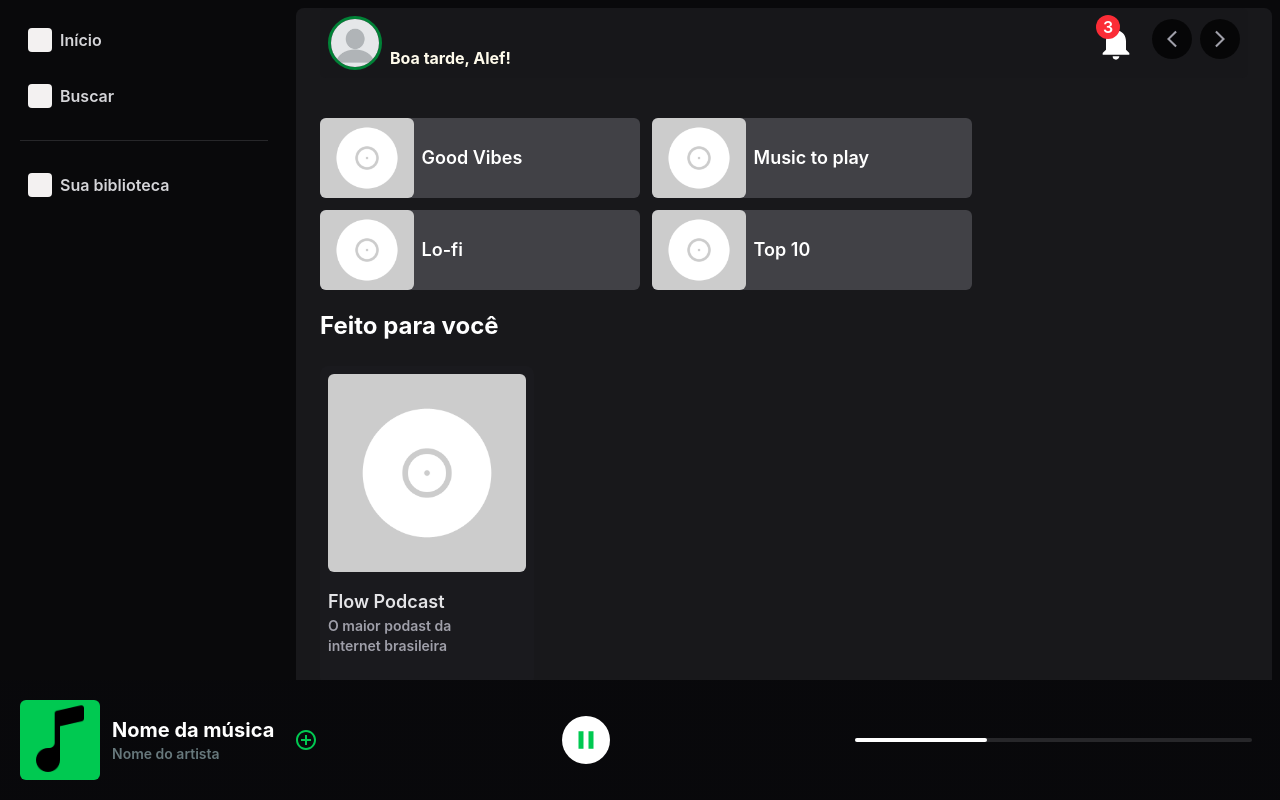
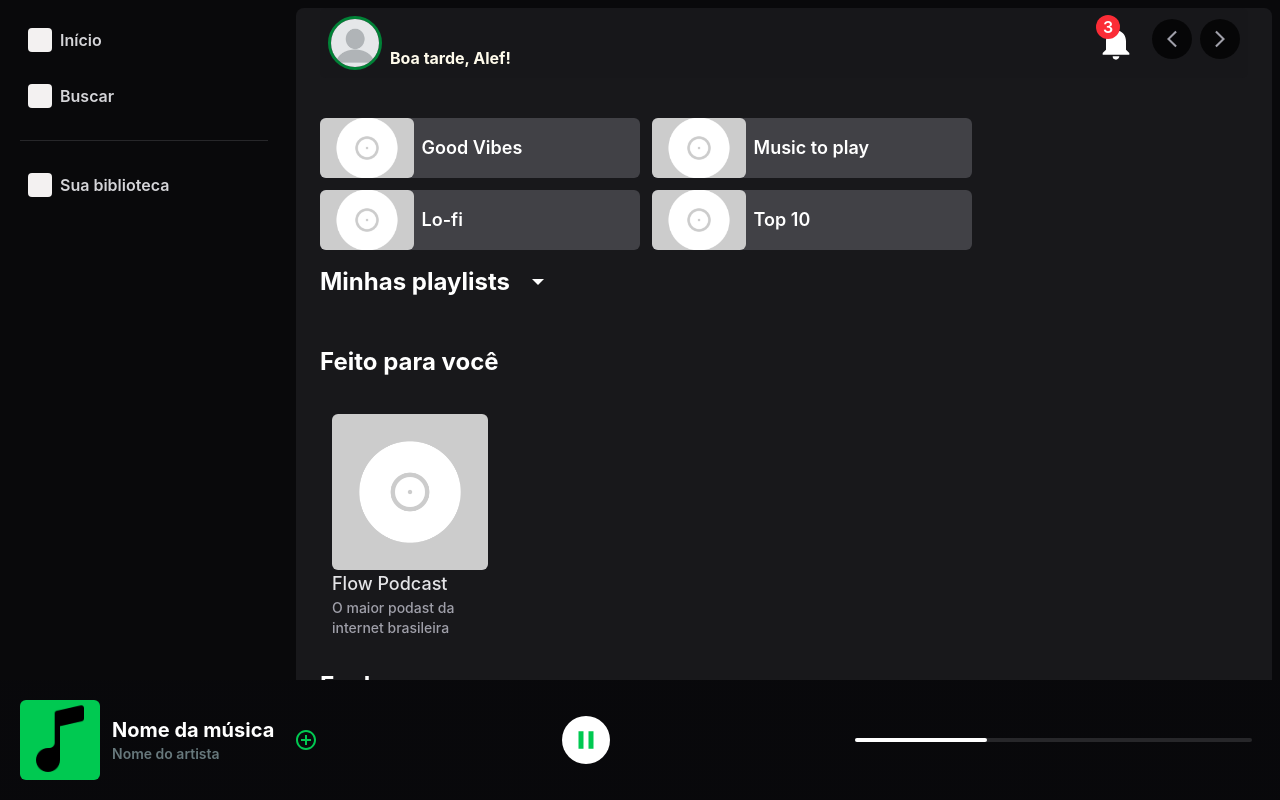
Before and after one commit to AlefAmorim/FIECFY, a React (Vite) app: page / in a window 1280 px wide. Built offline with nearby package versions, Linux system fonts and the light colour scheme.

Commit message:
refactor:Alterações na badge

```diff
--- a/src/App.jsx
+++ b/src/App.jsx
@@ -4,10 +4,13 @@ import Header from "./components/Header";
 import Player from "./components/Player";
 import Button from "./components/Button";
 import CompactCard from "./components/CompactCard";
+import { IoMdArrowDropdown, IoMdArrowDropup } from "react-icons/io";
 
 import { playlistData, playlistFyData, generos } from "./data/mockData";
+import { useState } from "react";
 
 function App() {
+  const [isExpanded, setIsExpanded] = useState(false);
   return (
     <div className="layout-principal flex flex-col  w-screen text-white bg-zinc-950 h-screen">
       <div className="flex flex-1 overflow-hidden ">
@@ -20,6 +23,15 @@ function App() {
             <CompactCard title="Lo-fi" />
             <CompactCard title="Top 10" />
           </div>
+          <section className="pt-3">
+            <h3 className="text-2xl font-bold text-white mb-6 flex items-center gap-2">
+              Minhas playlists
+              <button className="h-10 w-10 flex items-center p-2 hover:bg-zinc-500/30 rounded-full cursor-pointer" onClick={() => setIsExpanded(!isExpanded)}>
+                { isExpanded ?  <IoMdArrowDropup size={30}/> : <IoMdArrowDropdown size={30}/>  }
+              </button>
+            </h3>
+            {isExpanded && <PlaylistGrid playlistData={playlistFyData} />}
+          </section>
           <section className="h-max pt-5">
             <header>
               <h2 className="text-2xl font-bold text-white mb-6">
--- a/src/components/CompactCard/index.jsx
+++ b/src/components/CompactCard/index.jsx
@@ -1,6 +1,6 @@
 function CompactCard({title, imgUrl}) {
   return (
-    <div className="flex h-20 gap-2   bg-zinc-400/30 hover:bg-zinc-500/30 hover:scale-105 rounded-md basis-80 grow-0 shrink transition-colors">
+    <div className="flex h-15 gap-2   bg-zinc-400/30 hover:bg-zinc-500/30 hover:scale-105 rounded-md basis-80 grow-0 shrink transition-colors ">
       <div className="w-3/10 ">
         <img src={imgUrl || "/imagem-card-default.png"} alt="image do card da musica" className="h-full w-full object-cover  rounded-md"/>
       </div>
--- a/src/components/Header/index.jsx
+++ b/src/components/Header/index.jsx
@@ -31,7 +31,7 @@ function Header() {
         </div>
       )}
      <div className="flex gap-3">
-      <button className="relative hover:scale-102 cursor-pointer hover:bg-zinc-500/60 rounded-full p-1" onClick={()=> setPopUpAberto(!popUpAberto)}>
+      <button className="relative hover:scale-104  cursor-pointer hover:bg-zinc-500/60 rounded-full p-1" onClick={()=> setPopUpAberto(!popUpAberto)}>
         <MdNotifications size={40}/>
           {notificacoes > 0 && <Badge count={notificacoes} /> }
       </button>
--- a/src/components/PlaylistCard/index.jsx
+++ b/src/components/PlaylistCard/index.jsx
@@ -1,15 +1,17 @@
+import { MdPlayArrow } from "react-icons/md";
+
 function PlaylistCard({title, description, imgUrl}) {
     return (
-        <div className="group card relative flex flex-col max-w-60 p-2 min-h-80 items-center  bg-zinc-800/20  text-white rounded-lg gap-4 cursor-pointer hover:bg-zinc-700 hover:scale-102  transition-colors ">
-            <div className="image-wrapper max-w-full hover:bg-zinc-800 transition-colors">
+        <div className="group card  relative flex flex-col w-45  p-3 items-center    text-white rounded-lg cursor-pointer hover:bg-zinc-700/20 hover:scale-102  transition-colors">
+            <div className="image-wrapper max-w-full     hover:bg-zinc-800 transition-colors">
                 <img src={imgUrl || "/imagem-card-default.png"} className="rounded-md" alt="Capa playlist padrão" />
             </div>
             <div className="info-musica flex flex-col justify-end">
-                <div className="w-15 h-15 content-center text-center font-semibold rounded-full absolute bg-green-700 left-40 top-50  scale-0 group-hover:scale-100 hover:bg-green-800 transition-transform">
-                    Play
-                </div>
-                <h2 className="titulo font-semibold text-lg text-balance text-zinc-200">{title}</h2>
-                <p className="descricao text-balance  font-semibold text-sm text-zinc-400">{description}</p>
+                <button className="w-12 h-12 p-2  flex justify-center items-center content-center text-center font-semibold rounded-full absolute bg-green-400 text-black left-5/8 top-2/5  scale-0 group-hover:scale-100 hover:bg-green-800 transition-transform">
+                    <MdPlayArrow size={50}/>
+                </button>
+                <h2 className="titulo font-medium text-lg text-balance text-zinc-200">{title}</h2>
+                <p className="descricao text-balance  font-medium text-sm text-zinc-400">{description}</p>
             </div>
         </div>
     );
--- a/src/components/PlaylistGrid/index.jsx
+++ b/src/components/PlaylistGrid/index.jsx
@@ -2,17 +2,12 @@ import PlaylistCard from "../PlaylistCard";
 
 function PlaylistGrid({playlistData}) {
   return (
-    <div className="grid-playlist grid grid-cols-2 lg:grid-cols-4  gap-6">
+    <div className=" grid-playlist flex  gap-6">
       {
         playlistData.map((data) => (
           <PlaylistCard key={data.id} description={data.description} title={data.title} imgUrl={data.coverUrl}/>
         ))
       }
-      {/* <PlaylistCard description="The top ten musics" title="Top 10"/>
-      <PlaylistCard description="To enjoy the weekend" title="Top Weekend" />
-      <PlaylistCard description="Take a break" title="Lo-fi" />
-      <PlaylistCard description="The rock legends" title="Rock" />
-      <PlaylistCard description="To remember the old times" title="The old ones" /> */}
     </div>
   );
 }
```
Also changed, not shown: 1 other file (tests, documents, lock files or other folders).
